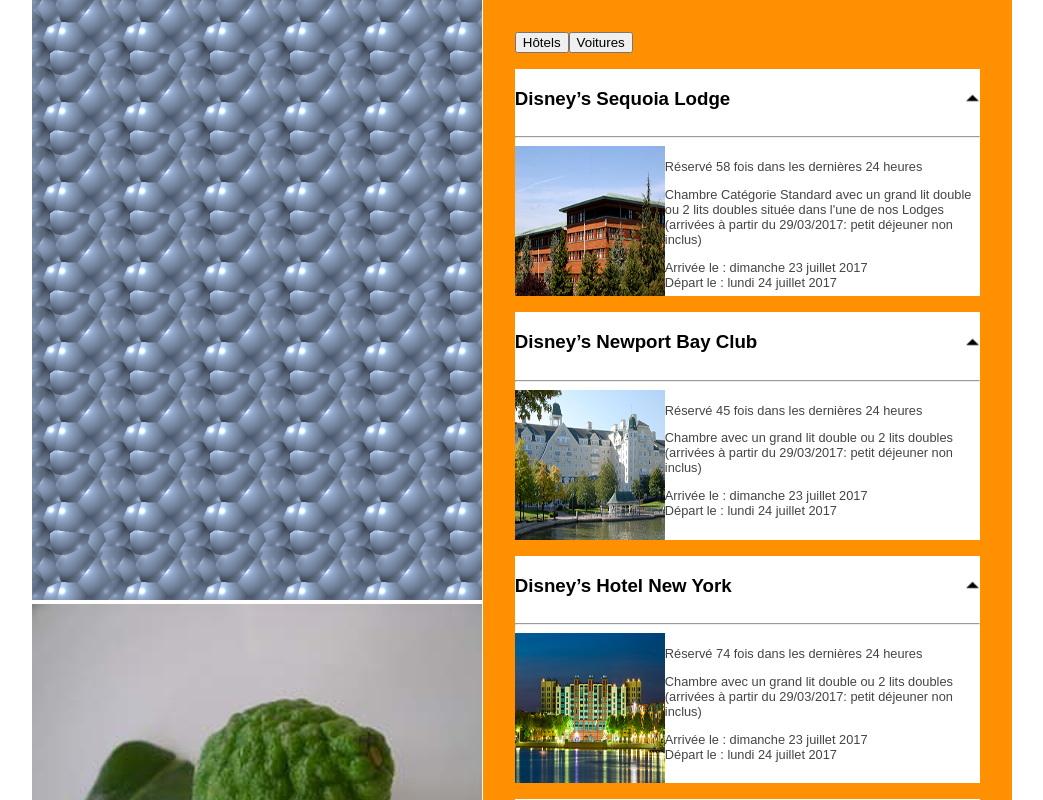
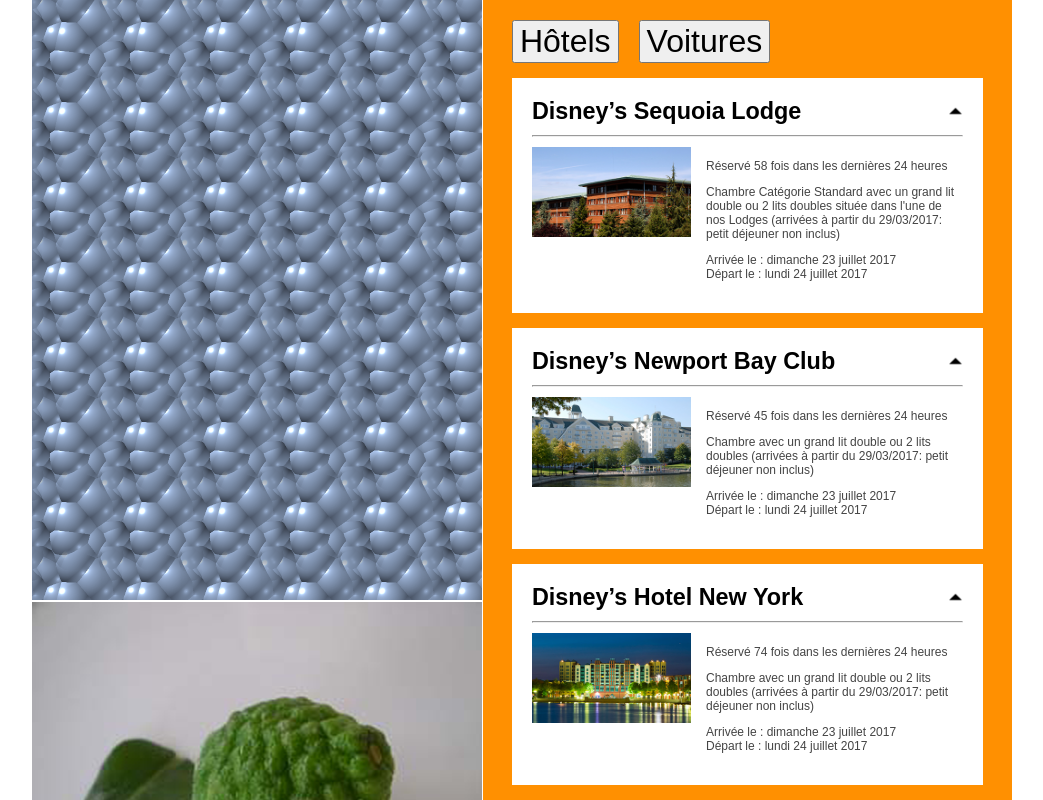
Before and after one commit to DGilian/disney, a React (Create React App) app: page / in a window 1280 px wide. Shown: the top 800 px of the page, without its empty margins (118-1161 px from the left). Built offline with nearby package versions, Linux system fonts and the light colour scheme.

Commit message:
modification css cardDetail

```diff
--- a/package.json
+++ b/package.json
@@ -12,5 +12,6 @@
     "build": "react-scripts build",
     "test": "react-scripts test --env=jsdom",
     "eject": "react-scripts eject"
-  }
+  },
+  "devDependencies": {}
 }
--- a/src/App.css
+++ b/src/App.css
@@ -1,7 +1,15 @@
+*{
+  box-sizing: border-box;
+  outline: none;
+}
 html{
-  font-size: 62,5%;
+  font-size: 62.5%;
+  overflow-y: auto;
+  min-height: 100%;
 }
-
+body{
+  margin : 0;
+}
 .App{
 display: flex;
 justify-content: center;
@@ -17,6 +25,8 @@
 }
 
 .listContent{
+  display: flex;
+  justify-content: center;
   width: 54%;
   background-color: #ff9001;
 }
@@ -24,7 +34,12 @@
 .containerList{
   margin: 2rem;
 }
+.containerList button{
+  font-size : 3.2rem;
+  margin-right: 2rem;
+}
 
 .containerList article{
-  margin: 1rem 0;
+  margin: 1.5rem 0;
+  padding: 2rem;
 }
--- a/src/components/CardDetail.js
+++ b/src/components/CardDetail.js
@@ -31,7 +31,7 @@
     return (
       <article>
         <header>
-          <h3>{title}</h3>
+          <h3 className="title">{title}</h3>
           <img  className="arrowUp"
                 src={this.state.isHidden ? arrowDown : arrowUp}
                 onClick = {this.handleClick}/>
@@ -40,7 +40,7 @@
         <div className={this.state.isHidden ? "content hidden" : "content"}>
           <img className="img" src={sourceImg}/>
           {show === "hotels" ?
-            <div>
+            <div className="detailText">
               <p>Réservé {reservation} fois dans les dernières 24 heures</p>
               <p>{description}</p>
               <p>Arrivée le : {arrivalDate} <br /> Départ le : {departureDate} </p>
--- a/src/components/cardDetail.css
+++ b/src/components/cardDetail.css
@@ -1,28 +1,42 @@
 article{
     background-color: white;
+    width: 471px;
+    font-size: 2rem;
 }
 .content{
     display: flex;
-    height: 150px;
-    font-size: 0.8rem;
+    font-size: 1.2rem;
     color: #444;
+}
+.content .detailText{
+    margin-left: 1.5rem;
+}
+.content ul{
+    list-style-type: square;
 }
 article header{
     display: flex;
     justify-content: space-between;
     align-items: center;
 }
+article header .title{
+    margin:0;
+}
 .arrowUp{
     width: 15px;
     height: 15px;
 }
 .img{
-    width: 150px;
+    width: 160px;
+    height: 90px;
 }
 .publishDate{
    text-align: right;
 }
-
+.publishDate p{
+    margin:0;
+    font-size: 1.4rem;
+}
 article .hidden{
     display: none;
 }
```
Also changed, not shown: 1 other file (tests, documents, lock files or other folders).
